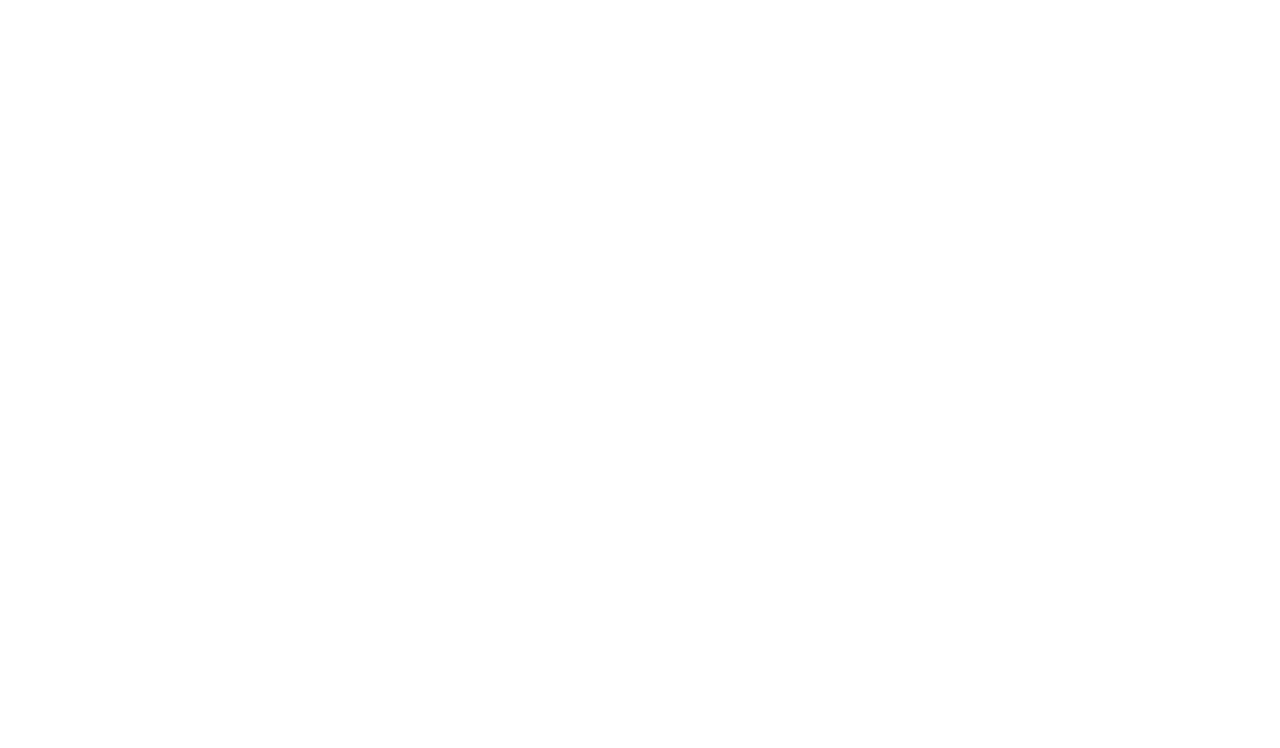
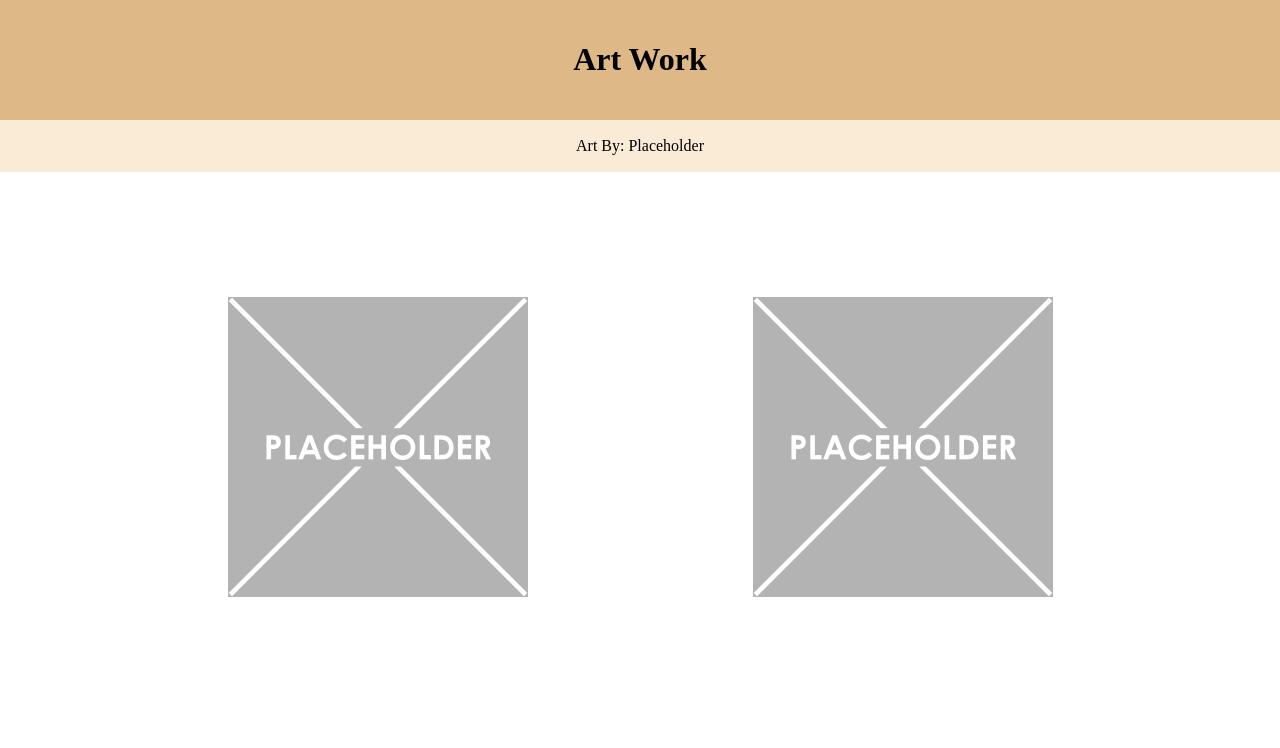
Before and after one commit to Muffin0823/Website, a plain HTML site: page Art work/index.html in a window 1280 px wide. Shown: the top 748 px of the page. Drawn offline with Linux system fonts and the light colour scheme.

Commit message:
Added layaout

```diff
--- a/Art work/index.html
+++ b/Art work/index.html
@@ -3,10 +3,60 @@
     <head>
         <meta charset="UTF-8">
         <meta name="viewport" content="width=device-width, initial-scale=1.0">
+        <link rel="stylesheet" href="style.css">
         <title>Art Work</title>
-    <link rel="stylesheet" href="style.css">
+       <div class="header">
+        <h1>Art Work</h1>
+        </div>
+
+        <div class="en">
+        <p>Art By: Placeholder</p>
+    </div>
     </head>
         <body>
+         <div class="row">
+            <section>
+                <div class="placeholder">
+                    <img class="img-fluid" src="placeholder.png" alt="placeholder">
+                </div>
 
+                <div class="placeholder">
+                    <img class="img" src="placeholder.png" alt="placeholder">
+                </div>
+            </section>
+        </div>
+        <div class="row">
+            <section>
+                <div class="placeholder">
+                    <img class="img-fluid" src="placeholder.png" alt="placeholder">
+                </div>
+
+                <div class="placeholder">
+                    <img class="img" src="placeholder.png" alt="placeholder">
+                </div>
+            </section>
+        </div>
+        <div class="row">
+            <section>
+                <div class="placeholder">
+                    <img class="img-fluid" src="placeholder.png" alt="placeholder">
+                </div>
+
+                <div class="placeholder">
+                    <img class="img" src="placeholder.png" alt="placeholder">
+                </div>
+            </section>
+        </div>
+        <div class="row">
+            <section>
+                <div class="placeholder">
+                    <img class="img-fluid" src="placeholder.png" alt="placeholder">
+                </div>
+
+                <div class="placeholder">
+                    <img class="img" src="placeholder.png" alt="placeholder">
+                </div>
+            </section>
+        </div>
         </body>
         </html>
--- a/Art work/style.css
+++ b/Art work/style.css
@@ -0,0 +1,51 @@
+.header {
+    background-color: burlywood;
+    text-align: center;
+    padding: 20px;
+}
+
+
+.img-fluid {
+    width: 100%;
+    height: auto;
+
+}
+
+.placeholder {
+    max-width: 300px;
+
+    width: auto;
+    padding: 100px;
+
+
+}
+
+.row::after {
+    content: "";
+    clear: both;
+    display: table;
+}
+
+.img {
+    width: 100%;
+    height: auto;
+}
+
+body {
+    margin: 0;
+
+}
+
+
+.en {
+background-color: antiquewhite;
+padding: 1px;
+text-align: center;
+}
+
+section {
+    display: flex;
+    justify-content: center;
+    gap: 25px;
+    margin: 25px;
+}
--- a/style.css
+++ b/style.css
@@ -130,3 +130,9 @@ p {
     color: blanchedalmond;
     font-family: cursive;
 }
+
+.child {
+    position: absolute;
+    bottom: 0;
+    left: 0;
+}
```
Also changed, not shown: About/index.html (+4 -3 lines), About/style.css (+8 -0 lines). Lines whose indentation alone changed are shown as unchanged.
